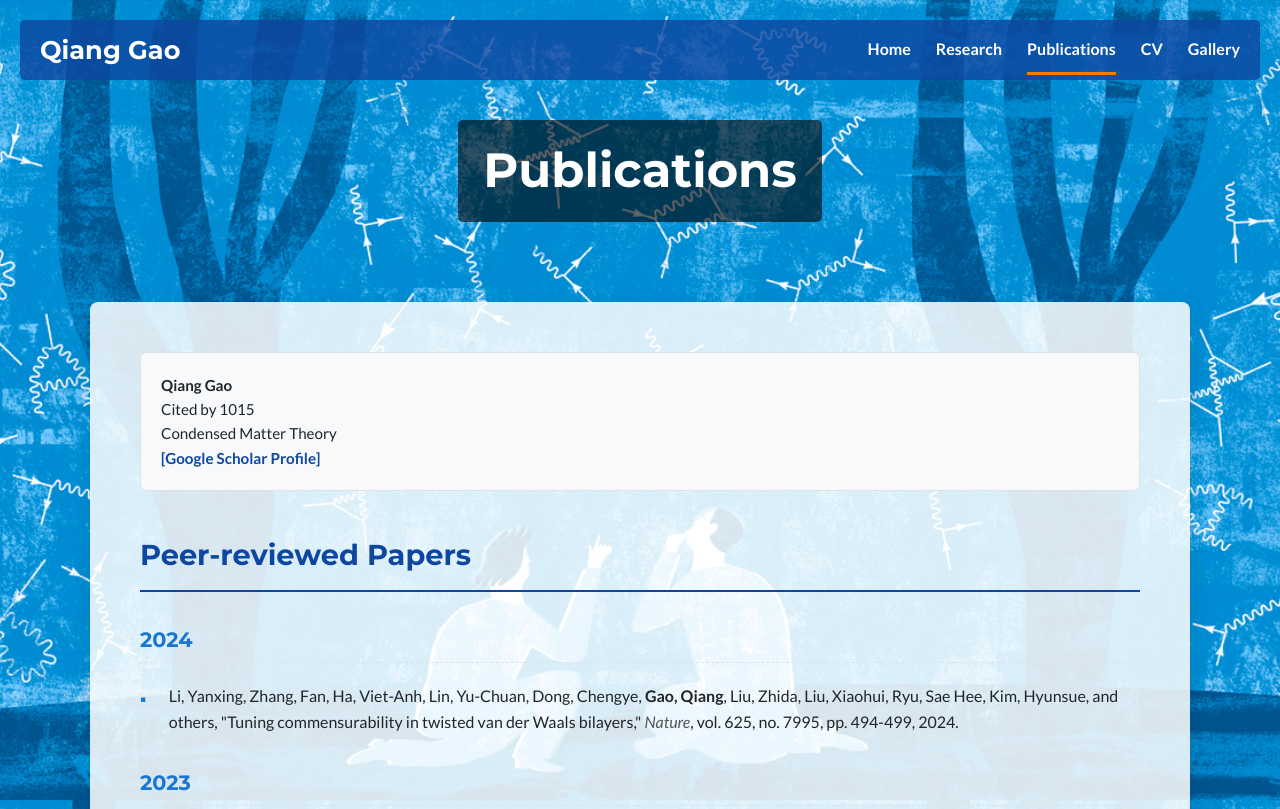
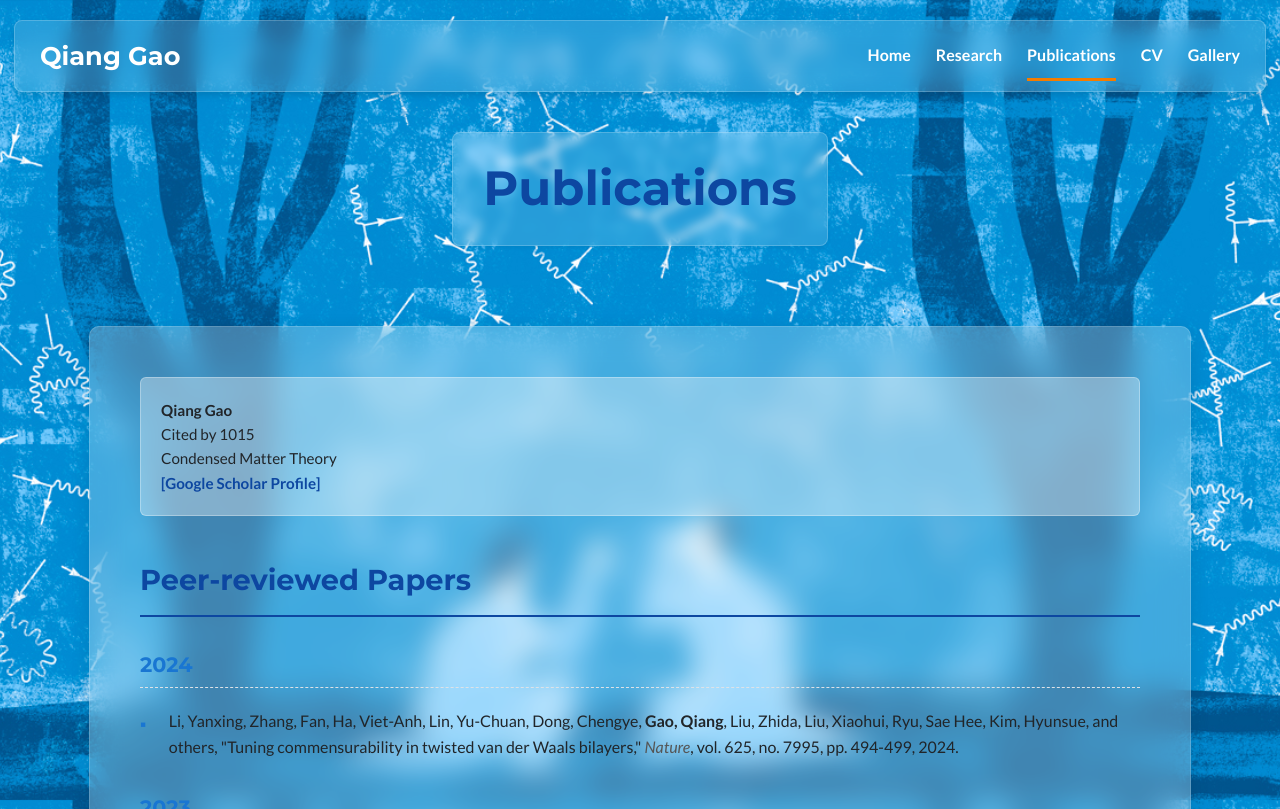
Before and after one commit to qianggao-lab/qianggao.github.io, a plain HTML site: page publications.html in a window 1280 px wide. Shown: the top 809 px of the page. Drawn offline with Linux system fonts and the light colour scheme.

Commit message:
Update the style

```diff
--- a/style.css
+++ b/style.css
@@ -74,15 +74,39 @@ header {
     /* Background applied via body.homepage or default body bg */
 }
 
+/* nav { */
+    /* display: flex;
+    justify-content: space-between;
+    align-items: center;
+    max-width: 1200px;
+    margin: 0 auto;
+    padding: 5px 20px;
+    background-color: rgba(13, 71, 161, 0.8); Dark Blue Nav Background - Adjust opacity */
+    /* border-radius: 5px; */
+/* } */
+
 nav {
     display: flex;
     justify-content: space-between;
     align-items: center;
     max-width: 1200px;
     margin: 0 auto;
-    padding: 5px 20px;
-    background-color: rgba(13, 71, 161, 0.8); /* Dark Blue Nav Background - Adjust opacity */
-    border-radius: 5px;
+    padding: 10px 25px; /* Slightly more padding for glass effect */
+
+    /* Glassmorphism Styling */
+    background-color: rgba(255, 255, 255, 0.15); /* Very transparent white */
+    backdrop-filter: blur(10px); /* Adjust blur amount (e.g., 5px, 15px) */
+    -webkit-backdrop-filter: blur(10px); /* Safari prefix */
+    border-radius: 8px; /* Slightly larger radius */
+    border: 1px solid rgba(255, 255, 255, 0.2); /* Subtle white border */
+    box-shadow: 0 4px 6px rgba(0, 0, 0, 0.1); /* Optional subtle shadow */
+
+     /* --- Added for Sticky Header --- */
+     position: -webkit-sticky; /* Safari */
+     position: sticky;
+     top: 0; /* Stick to the top */
+     z-index: 1000; /* Stay on top of other content */
+     /* ----------------------------- */
 }
 
 .site-title a {
@@ -137,7 +161,7 @@ nav ul li a:hover {
     margin-bottom: 40px;
 }
 
-.page-title h1 {
+/* .page-title h1 {
     margin: 0;
     font-family: var(--font-heading);
     font-size: 3em;
@@ -147,24 +171,66 @@ nav ul li a:hover {
     padding: 10px 25px;
     border-radius: 5px;
     color: var(--light-text);
+} */
+
+/* In style.css */
+
+.page-title h1 {
+    margin: 0;
+    font-family: var(--font-heading);
+    font-size: 3em;
+    font-weight: 700;
+    display: inline-block;
+    padding: 15px 30px; /* Slightly increased padding */
+    border-radius: 8px; /* Match other elements */
+
+    /* Glassmorphism Styling for Title Background */
+    background-color: rgba(255, 255, 255, 0.15); /* Transparent white - adjust alpha */
+    backdrop-filter: blur(5px); /* Subtle blur - adjust as needed */
+    -webkit-backdrop-filter: blur(5px); /* Safari prefix */
+    border: 1px solid rgba(255, 255, 255, 0.2); /* Subtle white border */
+    box-shadow: 0 2px 4px rgba(0, 0, 0, 0.05); /* Optional subtle shadow */
+
+    /* IMPORTANT: Change text color for readability on light background */
+    color: var(--primary-color); /* Example: Use dark blue text */
+    /* Or use: color: var(--dark-text); */
 }
 
 /* =========================================
    Main Content Area (Card Styling)
    ========================================= */
-main {
-    max-width: 1000px;
+/* main { */
+    /* max-width: 1000px;
     margin: 40px auto;
-    padding: 40px 50px;
+    padding: 40px 50px; */
     /* background-color: var(--content-bg); */
-    background-color: rgba(255, 255, 255, 0.85); /* 85% opaque white */
-    border-radius: 8px;
-    box-shadow: 0 5px 20px rgba(0,0,0,0.1);
+    /* background-color: rgba(255, 255, 255, 0.85); 85% opaque white */
+    /* border-radius: 8px;
+    box-shadow: 0 5px 20px rgba(0,0,0,0.1); */
     /* min-height: 400px; /* <-- You might not need min-height anymore */
 
     /* Added style for sticky footer */
     /* flex-grow: 1; Tells main to take up available space */
     /* OR use shorthand: flex: 1; */
+/* } */
+
+main {
+    max-width: 1000px;
+    margin: 40px auto;
+    padding: 40px 50px;
+    border-radius: 10px; /* Slightly larger radius */
+    box-shadow: 0 5px 20px rgba(0, 0, 0, 0.1); /* Keep existing shadow */
+
+    /* Glassmorphism Styling */
+    /* Adjust alpha (0.25) and blur (15px) carefully for readability! */
+    background-color: rgba(255, 255, 255, 0.25); /* Example: 25% opaque white */
+    backdrop-filter: blur(15px); /* More blur for main content? Adjust as needed */
+    -webkit-backdrop-filter: blur(15px); /* Safari prefix */
+    border: 1px solid rgba(255, 255, 255, 0.15); /* Subtle white border */
+
+    /* Sticky footer */
+    flex-grow: 1; /* Assuming you reverted to Flexbox sticky footer */
+    /* If using Grid sticky footer, this line isn't needed */
 }
 
 /* General Headings and Paragraphs in Main */
@@ -248,7 +314,7 @@ main p {
 }
 
 /* Scholar Snippet Box */
-.scholar-snippet {
+/* .scholar-snippet {
     background-color: var(--light-bg);
     border: 1px solid var(--border-color);
     padding: 20px;
@@ -265,6 +331,41 @@ main p {
 .scholar-snippet a {
     font-weight: bold;
     color: var(--primary-color);
+}
+.scholar-snippet a:hover {
+    color: var(--accent-color);
+} */
+
+/* In style.css */
+
+/* Scholar Snippet Box */
+.scholar-snippet {
+    /* Glassmorphism Styling for Snippet */
+    background-color: rgba(255, 255, 255, 0.35); /* Semi-transparent white - Adjust alpha (0.35) as needed */
+    border: 1px solid rgba(255, 255, 255, 0.3);  /* Semi-transparent white border */
+    /* backdrop-filter: blur(5px); */ /* Optional: Usually not needed/desired for nested elements */
+    /* -webkit-backdrop-filter: blur(5px); */
+
+    /* Existing styles */
+    padding: 20px;
+    margin-bottom: 40px;
+    border-radius: 6px;
+    font-size: 0.95em;
+    line-height: 1.6;
+    /* Consider adding a subtle shadow if desired */
+    /* box-shadow: 0 2px 4px rgba(0, 0, 0, 0.05); */
+}
+
+/* Keep existing styles for text/links inside the snippet */
+.scholar-snippet p {
+    margin: 0;
+    /* Ensure text color has enough contrast */
+    color: var(--dark-text); /* Should be okay on light background */
+}
+
+.scholar-snippet a {
+    font-weight: bold;
+    color: var(--primary-color); /* Adjust if needed for contrast */
 }
 .scholar-snippet a:hover {
     color: var(--accent-color);
@@ -350,13 +451,29 @@ ul.publication-list li b {
 /* =========================================
    Footer
    ========================================= */
-footer {
+/* footer {
     text-align: center;
     margin-top: 50px;
     padding: 25px;
     font-size: 0.9em;
     color: var(--light-text);
     background-color: var(--footer-bg);
+} */
+
+footer {
+    text-align: center;
+    margin-top: 50px; /* Keep existing margin */
+    padding: 25px; /* Keep existing padding */
+    font-size: 0.9em;
+    color: var(--light-text); /* Keep light text */
+
+    /* Glassmorphism Styling for Footer */
+    background-color: rgba(0, 0, 0, 0.2); /* Example: 20% opaque black/dark grey */
+    /* Alternative: Use a transparent version of primary color: rgba(13, 71, 161, 0.3); */
+    backdrop-filter: blur(10px);       /* Adjust blur amount */
+    -webkit-backdrop-filter: blur(10px); /* Safari prefix */
+    border-top: 1px solid rgba(255, 255, 255, 0.2); /* Subtle white top border */
+    /* Remove background-color: var(--footer-bg); if using rgba directly */
 }
 
 /* =========================================
```
